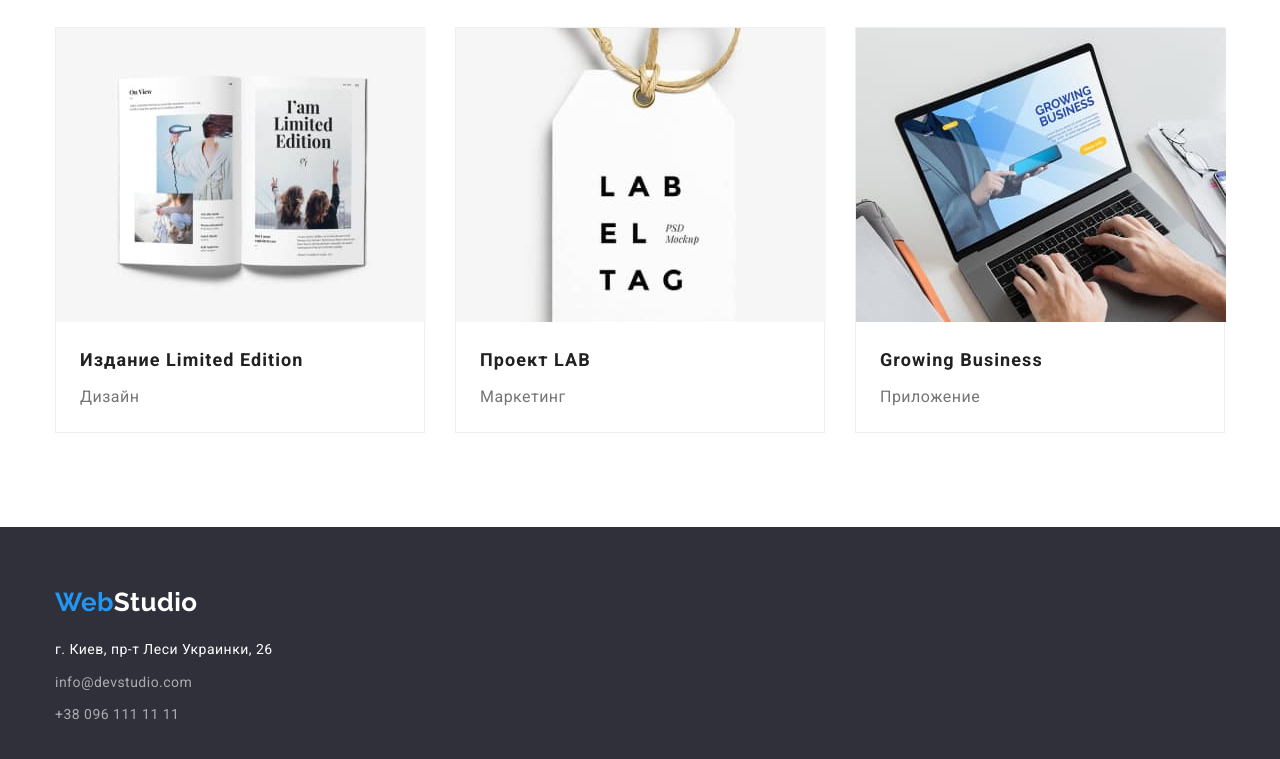
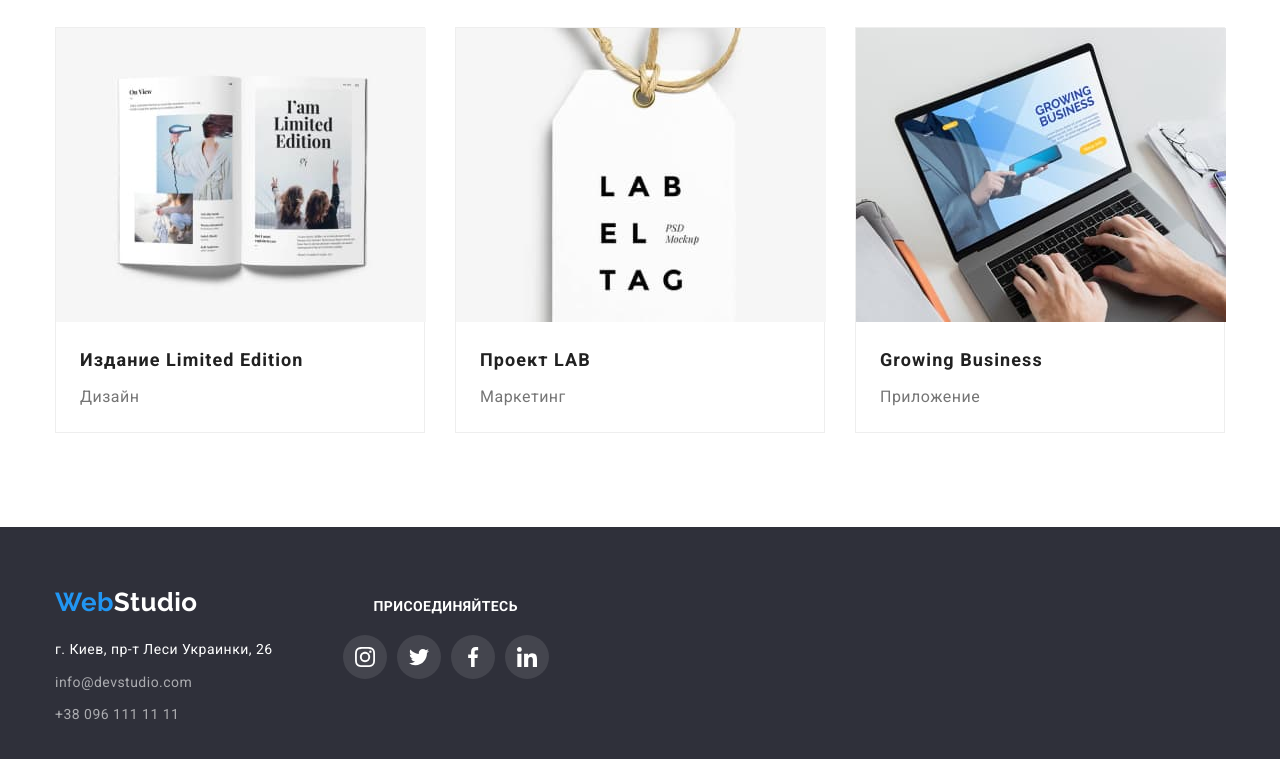
Before and after one commit to MasterWork1995/goit-markup-hw-04, a plain HTML site: page portfolio.html in a window 1280 px wide. Shown: the part 1110-1869 px from the top of the page. Drawn offline with nearby package versions, Linux system fonts and the light colour scheme.

Commit message:
added social-footer

```diff
--- a/css/styles.css
+++ b/css/styles.css
@@ -11,6 +11,7 @@
   --portfolio-border-item: 1px solid #eeeeee;
   --hero-overlay: rgba(47, 48, 58, 0.4);
   --primery-icons-color: #AFB1B8;
+  --footer-social-bgc: rgba(255, 255, 255, 0.1);
 }
 
 body {
@@ -337,10 +338,13 @@ img {
 }
 
 .social-link {
-  display: block;
+  display: flex;
   width: 44px;
   height: 44px;
   border-radius: 50%;
+}
+
+.teame-social-link {
   fill: var(--primery-icons-color);
 }
 
@@ -459,6 +463,38 @@ img {
   margin-bottom: 9px;
 }
 
+.social-title {
+  margin-bottom: 20px;
+
+  font-size: 14px;
+  line-height: 1.14;
+  letter-spacing: 0.03em;
+  text-transform: uppercase;
+  color: var(--primary-white-color);
+}
+
+.footer .container {
+  display: flex;
+  align-items: baseline;
+}
+
+.footer-social-item {
+  width: 20px;
+  height: 20px;
+  fill: var(--primary-white-color);
+}
+
+.footer-list {
+  display: flex;
+}
+
+.footer-item-link {
+  display: flex;
+  justify-content: center;
+  align-items: center;
+  background-color: var(--footer-social-bgc);
+}
+
 /* ====== ПОРТФОЛИО ====== */
 
 .portfolio-section {
--- a/portfolio.html
+++ b/portfolio.html
@@ -157,6 +157,7 @@
 
     <footer class="footer">
         <div class="container">
+            <div>
                 <a href="./index.html" class="logo footer-logo"><span class="web-logo">Web</span>Studio</a>
                 <address class="footer-address">
                     <p class="footer-text">г. Киев, пр-т Леси Украинки, 26</p>
@@ -164,6 +165,40 @@
                     <a href="tel:+380961111111" class="footer-link link">+38 096 111 11 11</a>
                 </address>
             </div>
+            <div>
+                <h2 class="title social-title">Присоединяйтесь</h2>
+                <ul class="footer-list list">
+                    <li class="social-item item">
+                        <a class="social-link footer-item-link" href="">
+                            <svg class="footer-social-item">
+                                <use href="./images/sprite.svg#instagram"></use>
+                            </svg>
+                        </a>
+                    </li>
+                    <li class="social-item item">
+                        <a class="social-link footer-item-link" href="">
+                            <svg class="footer-social-item">
+                                <use href="./images/sprite.svg#twitter"></use>
+                            </svg>
+                        </a>
+                    </li>
+                    <li class=" social-item item">
+                        <a class="social-link footer-item-link" href="">
+                            <svg class="footer-social-item">
+                                <use href="./images/sprite.svg#facebook"></use>
+                            </svg>
+                        </a>
+                    </li>
+                    <li class=" social-item item">
+                        <a class="social-link footer-item-link" href="">
+                            <svg class="footer-social-item">
+                                <use href="./images/sprite.svg#linkedin"></use>
+                            </svg>
+                        </a>
+                    </li>
+                </ul>
+            </div>
+        </div>
     </footer>
 
 </body>
```
Also changed, not shown: index.html (+51 -16 lines). Lines whose indentation alone changed are shown as unchanged.
